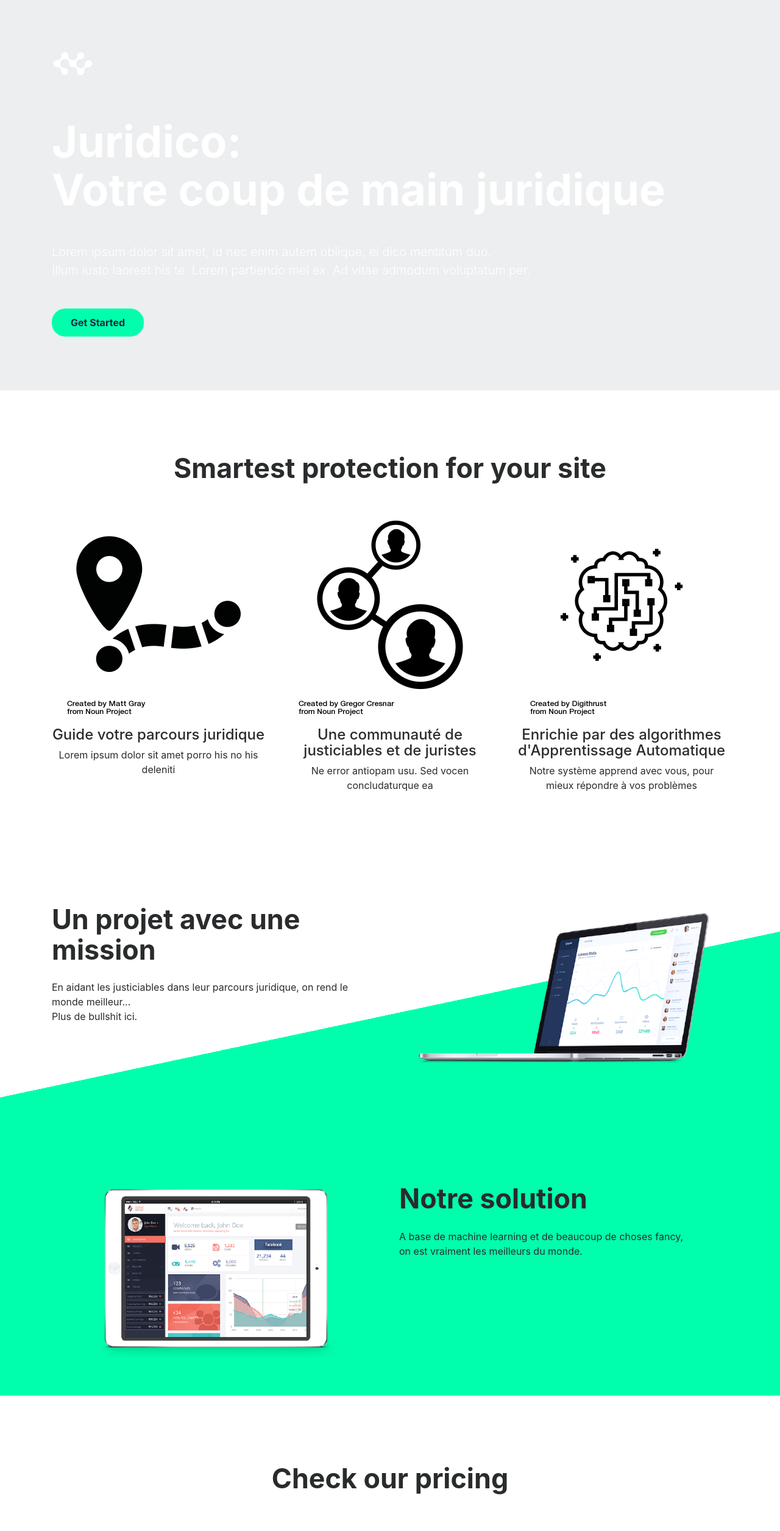
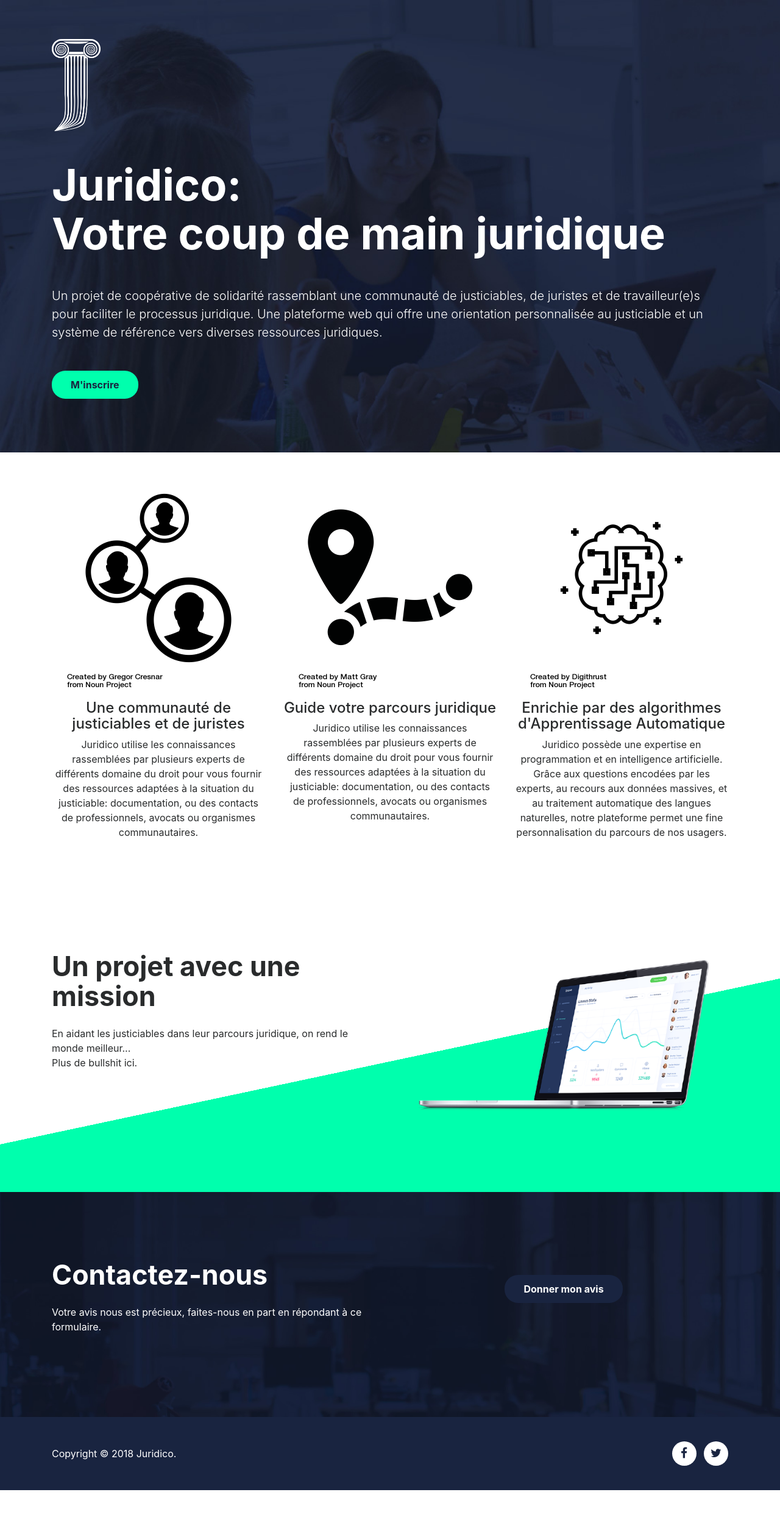
Before and after one commit to midemarc/juridico_landing_page, a plain HTML site: page fr/index.html in a window 1280 px wide. Shown: the top 2511 px of the page at 61% size. After the commit the page ends 2444 px from the top, so only its background shows below. Drawn offline with Linux system fonts and the light colour scheme.

Commit message:
WIP: FR and EN versions

```diff
--- a/fr/index.html
+++ b/fr/index.html
@@ -1,5 +1,6 @@
 <!DOCTYPE html>
 <html lang="zh-TW">
+
 <head>
     <meta charset="UTF-8">
     <meta name="viewport" content="width=device-width, initial-scale=1, shrink-to-fit=no">
@@ -7,60 +8,69 @@
     <meta name="description" content="Free bootstrap template Atlas">
     <link rel="icon" href="../img/favicon.png" sizes="32x32" type="image/png">
     <!-- custom.css -->
-    <link rel="stylesheet" href="../../css/custom.css">
+    <link rel="stylesheet" href="../css/custom.css">
     <!-- bootstrap.min.css -->
-    <link rel="stylesheet" href="../../css/bootstrap.min.css">
+    <link rel="stylesheet" href="../css/bootstrap.min.css">
     <!-- font-awesome -->
-    <link rel="stylesheet" href="../../font-awesome-4.7.0/css/font-awesome.min.css">
+    <link rel="stylesheet" href="../font-awesome-4.7.0/css/font-awesome.min.css">
 
     <!-- AOS -->
-    <link rel="stylesheet" href="../../css/aos.css">
+    <link rel="stylesheet" href="../css/aos.css">
 </head>
 
 <body>
     <!-- banner -->
-    <div class="jumbotron jumbotron-fluid" id="banner" style="background-image: url(img/banner-bk.jpg);">
+    <div class="jumbotron jumbotron-fluid" id="banner" style="background-image: url(../img/banner-bk.jpg);">
         <div class="container text-center text-md-left">
             <header>
                 <div class="row justify-content-between">
                     <div class="col-2">
-                        <img src="../img/logo.png" alt="logo">
+                        <img src="../img/juridico-logo-white.png" alt="logo">
                     </div>
-                    <!-- <div class="col-6 align-self-center text-right">
-                        <a href="#" class="text-white lead">Get Early Access</a>
-                    </div> -->
                 </div>
             </header>
             <h1 data-aos="fade" data-aos-easing="linear" data-aos-duration="1000" data-aos-once="true" class="display-3 text-white font-weight-bold my-5">
-                Juridico:<br/>
-                Votre coup de main juridique
+                Juridico:
+                <br/> Votre coup de main juridique
 
             </h1>
             <p data-aos="fade" data-aos-easing="linear" data-aos-duration="1000" data-aos-once="true" class="lead text-white my-4">
-                Lorem ipsum dolor sit amet, id nec enim autem oblique, ei dico mentitum duo.
-                <br> Illum iusto laoreet his te. Lorem partiendo mel ex. Ad vitae admodum voluptatum per.
+                 Un projet de coopérative de solidarité rassemblant une communauté de justiciables, de juristes et de travailleur(e)s pour
+                faciliter le processus juridique. Une plateforme web qui offre une orientation personnalisée au justiciable et un système
+                de référence vers diverses ressources juridiques.
             </p>
-            <a href="https://framaforms.org" data-aos="fade" data-aos-easing="linear" data-aos-duration="1000" data-aos-once="true" class="btn my-4 font-weight-bold atlas-cta cta-green">Get Started</a>
+            <a href="https://framaforms.org" data-aos="fade" data-aos-easing="linear" data-aos-duration="1000" data-aos-once="true" class="btn my-4 font-weight-bold atlas-cta cta-green">M'inscrire</a>
         </div>
     </div>
     <!-- three-blcok -->
     <div class="container my-5 py-2">
-        <h2 class="text-center font-weight-bold my-5">Smartest protection for your site</h2>
         <div class="row">
+            <div data-aos="fade-up" data-aos-delay="200" data-aos-duration="1000" data-aos-once="true" class="col-md-4 text-center">
+                <img src="../img/noun_168654_cc.png" alt="Community" class="mx-auto img-fluid">
+                <h4>Une communauté de justiciables et de juristes</h4>
+                <p>
+                    Juridico utilise les connaissances rassemblées par plusieurs experts de différents domaine du droit pour vous fournir des
+                    ressources adaptées à la situation du justiciable: documentation, ou des contacts de professionnels, avocats ou organismes
+                    communautaires.
+                </p>
+            </div>
             <div data-aos="fade-up" data-aos-delay="0" data-aos-duration="1000" data-aos-once="true" class="col-md-4 text-center">
                 <img src="../img/noun_582201_cc.png" alt="Guide" class="mx-auto img-fluid">
                 <h4>Guide votre parcours juridique</h4>
-                <p>Lorem ipsum dolor sit amet porro his no his deleniti</p>
-            </div>
-            <div data-aos="fade-up" data-aos-delay="200" data-aos-duration="1000" data-aos-once="true" class="col-md-4 text-center">
-                <img src="../img/noun_168654_cc.png" alt="Community" class="mx-auto img-fluid">
-                <h4>Une communauté de justiciables et de juristes</h4>
-                <p>Ne error antiopam usu. Sed vocen concludaturque ea</p>
+                <p>
+                    Juridico utilise les connaissances rassemblées par plusieurs experts de différents domaine du droit pour vous fournir des
+                    ressources adaptées à la situation du justiciable: documentation, ou des contacts de professionnels, avocats ou organismes
+                    communautaires.
+                </p>
             </div>
             <div data-aos="fade-up" data-aos-delay="400" data-aos-duration="1000" data-aos-once="true" class="col-md-4 text-center">
                 <img src="../img/noun_1201458_cc.png" alt="Machine Learning" class="mx-auto img-fluid">
                 <h4>Enrichie par des algorithmes d'Apprentissage Automatique</h4>
-                <p>Notre système apprend avec vous, pour mieux répondre à vos problèmes</p>
+                <p>
+                    Juridico possède une expertise en programmation et en intelligence artificielle. Grâce aux questions encodées par les experts,
+                    au recours aux données massives, et au traitement automatique des langues naturelles, notre plateforme permet une fine personnalisation
+                    du parcours de nos usagers.
+                </p>
             </div>
         </div>
     </div>
@@ -82,7 +92,7 @@
         </div>
     </div>
     <!-- feature (green background) -->
-    <div class="jumbotron jumbotron-fluid feature" id="feature-last">
+    <!-- <div class="jumbotron jumbotron-fluid feature" id="feature-last">
         <div class="container">
             <div class="row justify-content-between text-center text-md-left">
                 <div data-aos="fade-left" data-aos-duration="1000" data-aos-once="true" class="col-md-6 flex-md-last">
@@ -91,22 +101,22 @@
                         A base de machine learning et de beaucoup de choses fancy,
                         <br> on est vraiment les meilleurs du monde.
                     </p>
-                    <!-- <a href="../#" class="btn my-4 font-weight-bold atlas-cta cta-blue">Learn More</a> -->
-                </div>
-                <div data-aos="fade-right" data-aos-duration="1000" data-aos-once="true" class="col-md-6 align-self-center flex-md-first">
+                </div> -->
+                <!-- <div data-aos="fade-right" data-aos-duration="1000" data-aos-once="true" class="col-md-6 align-self-center flex-md-first">
                     <img src="../img/feature-2.png" alt="Safe and reliable" class="mx-auto d-block">
                 </div>
             </div>
         </div>
-    </div>
+    </div> -->
 
     <!-- price table -->
-    <div class="container my-5 py-2" id="price-table">
+    <!-- <div class="container my-5 py-2" id="price-table">
         <h2 class="text-center font-weight-bold d-block mb-3">Check our pricing</h2>
         <div class="row">
             <div data-aos="fade-right" data-aos-delay="200" data-aos-duration="1000" data-aos-once="true" class="col-md-4 text-center py-4 mt-5">
                 <h4 class="my-4">STARTUP</h4>
-                <p class="font-weight-bold">$ <span class="display-2 font-weight-bold">0</span> / MO.</p>
+                <p class="font-weight-bold">$
+                    <span class="display-2 font-weight-bold">0</span> / MO.</p>
                 <ul class="list-unstyled">
                     <li>Up to 5 Documents</li>
                     <li>Up to 3 Reviews</li>
@@ -117,7 +127,8 @@
             </div>
             <div data-aos="fade-up" data-aos-duration="1000" data-aos-once="true" class="col-md-4 text-center py-4 mt-5 rounded" id="price-table__premium">
                 <h4 class="my-4">PREMIUM</h4>
-                <p class="font-weight-bold">$ <span class="display-2 font-weight-bold">10</span> / MO.</p>
+                <p class="font-weight-bold">$
+                    <span class="display-2 font-weight-bold">10</span> / MO.</p>
                 <ul class="list-unstyled">
                     <li>Up to 15 Documents</li>
                     <li>Up to 10 Reviews</li>
@@ -128,7 +139,8 @@
             </div>
             <div data-aos="fade-left" data-aos-delay="200" data-aos-duration="1000" data-aos-once="true" class="col-md-4 text-center py-4 mt-5">
                 <h4 class="my-4">PROFESSIONAL</h4>
-                <p class="font-weight-bold">$ <span class="display-2 font-weight-bold">30</span> / MO.</p>
+                <p class="font-weight-bold">$
+                    <span class="display-2 font-weight-bold">30</span> / MO.</p>
                 <ul class="list-unstyled">
                     <li>Unlimited Documents</li>
                     <li>Unlimited Reviews</li>
@@ -138,7 +150,7 @@
                 <a href="../#" class="btn my-4 font-weight-bold atlas-cta cta-ghost">Get Free</a>
             </div>
         </div>
-    </div>
+    </div> -->
     <!-- client -->
     <!-- <div class="jumbotron jumbotron-fluid">
         <div class="container">
@@ -165,14 +177,13 @@
         </div>
     </div> -->
     <!-- contact -->
-    <div class="jumbotron jumbotron-fluid" id="contact" style="background-image: url(img/contact-bk.jpg);">
+    <div class="jumbotron jumbotron-fluid" id="contact" style="background-image: url(../img/contact-bk.jpg);">
         <div class="container my-5">
             <div class="row justify-content-between">
                 <div class="col-md-6 text-white">
                     <h2 class="font-weight-bold">Contactez-nous</h2>
                     <p class="my-4">
-                        Votre avis nous est précieux,
-                        faites-nous en part en répondant à ce formulaire.
+                        Votre avis nous est précieux, faites-nous en part en répondant à ce formulaire.
                     </p>
                     <!-- <ul class="list-unstyled">
                         <li>Email : company_email@com</li>
@@ -214,18 +225,18 @@
                     Copyright © 2018 Juridico.
                 </div>
                 <div class="col-md-6 align-self-center text-center text-md-right my-2" id="social-media">
-                    <a href="../#" class="d-inline-block text-center ml-2">
+                    <a href="https://www.facebook.com/Coopjuridico" class="d-inline-block text-center ml-2">
                         <i class="fa fa-facebook" aria-hidden="true"></i>
                     </a>
-                    <a href="../#" class="d-inline-block text-center ml-2">
+                    <a href="https://twitter.com/juridicoCoop" class="d-inline-block text-center ml-2">
                         <i class="fa fa-twitter" aria-hidden="true"></i>
                     </a>
                     <!-- <a href="../#" class="d-inline-block text-center ml-2">
                     	<i class="fa fa-medium" aria-hidden="true"></i>
                     </a> -->
-                    <a href="../#" class="d-inline-block text-center ml-2">
+                    <!-- <a href="../#" class="d-inline-block text-center ml-2">
                     	<i class="fa fa-linkedin" aria-hidden="true"></i>
-                    </a>
+                    </a> -->
                 </div>
             </div>
         </div>
```
Also changed, not shown: en/index.html (+40 -31 lines), img/juridico-logo-white.png (added). Lines whose indentation alone changed are shown as unchanged.
